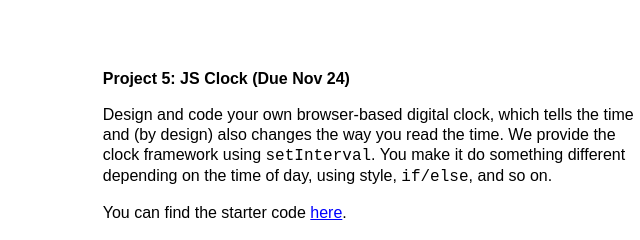
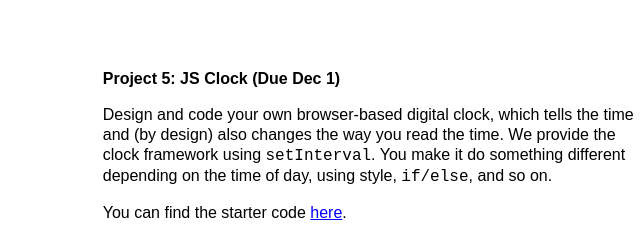
Before and after one commit to severinbunse/Core1_2026, a plain HTML site: page project-5-js-clock.html in a window 1280 px wide. Shown: the part 251-491 px from the top of the page, 427-1067 px from the left. Drawn offline with Linux system fonts and the light colour scheme; no server answers.

Commit message:
Move Project 5 (JS Clock) due date to Dec 1
Co-Authored-By: Claude Opus 5.5 <noreply@anthropic.com>

```diff
--- a/project-5-js-clock.html
+++ b/project-5-js-clock.html
@@ -57,7 +57,7 @@
 
 <main id="content" class="page">
 
-  <h1>Project 5: JS Clock (Due <time datetime="2026-11-24">Nov 24</time>)</h1>
+  <h1>Project 5: JS Clock (Due <time datetime="2026-12-01">Dec 1</time>)</h1>
 
   <p>Design and code your own browser-based digital clock, which tells the time and (by design) also changes the way you read the time. We provide the clock framework using <code>setInterval</code>. You make it do something different depending on the time of day, using style, <code>if/else</code>, and so on.</p>
 
```
